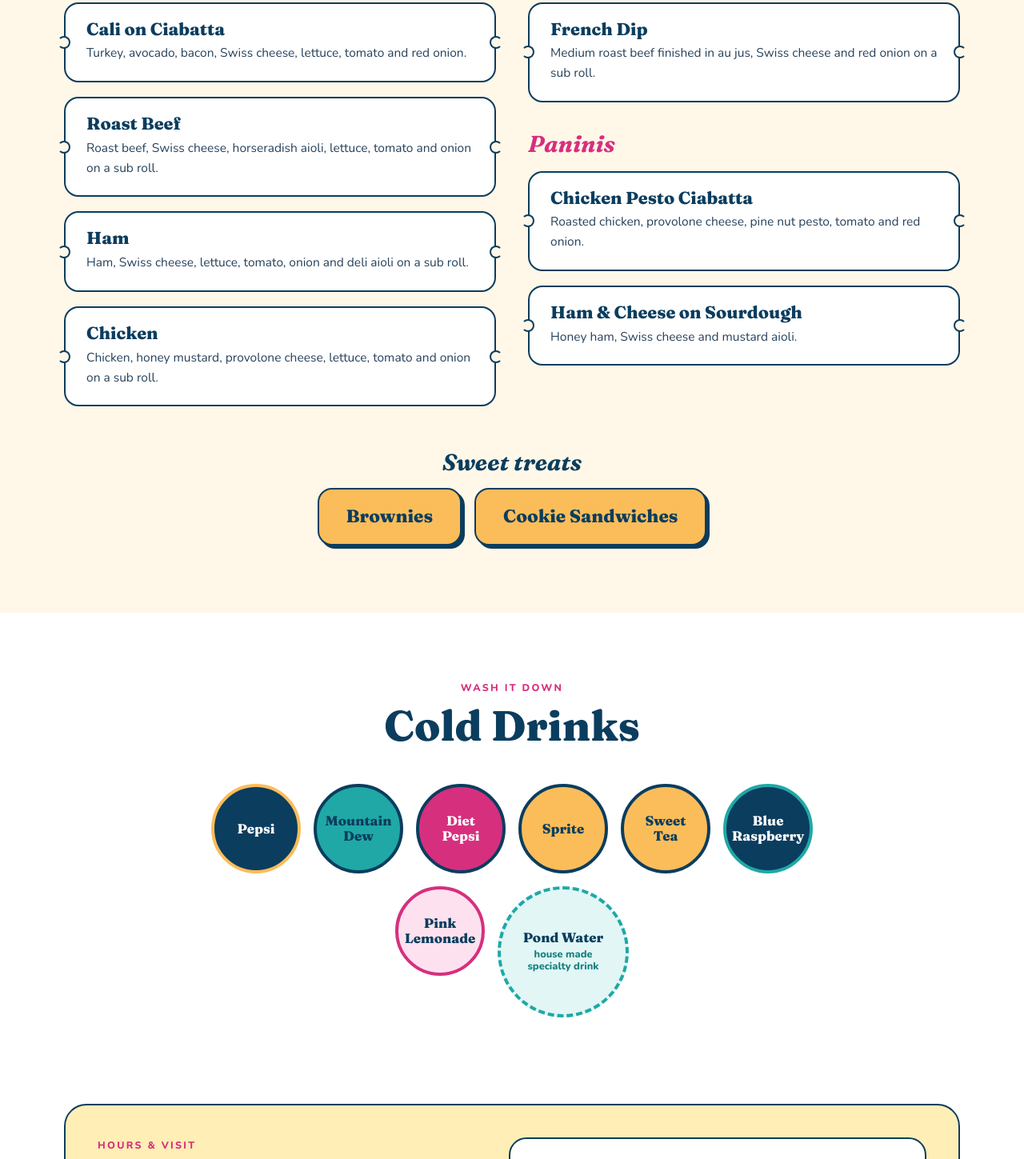
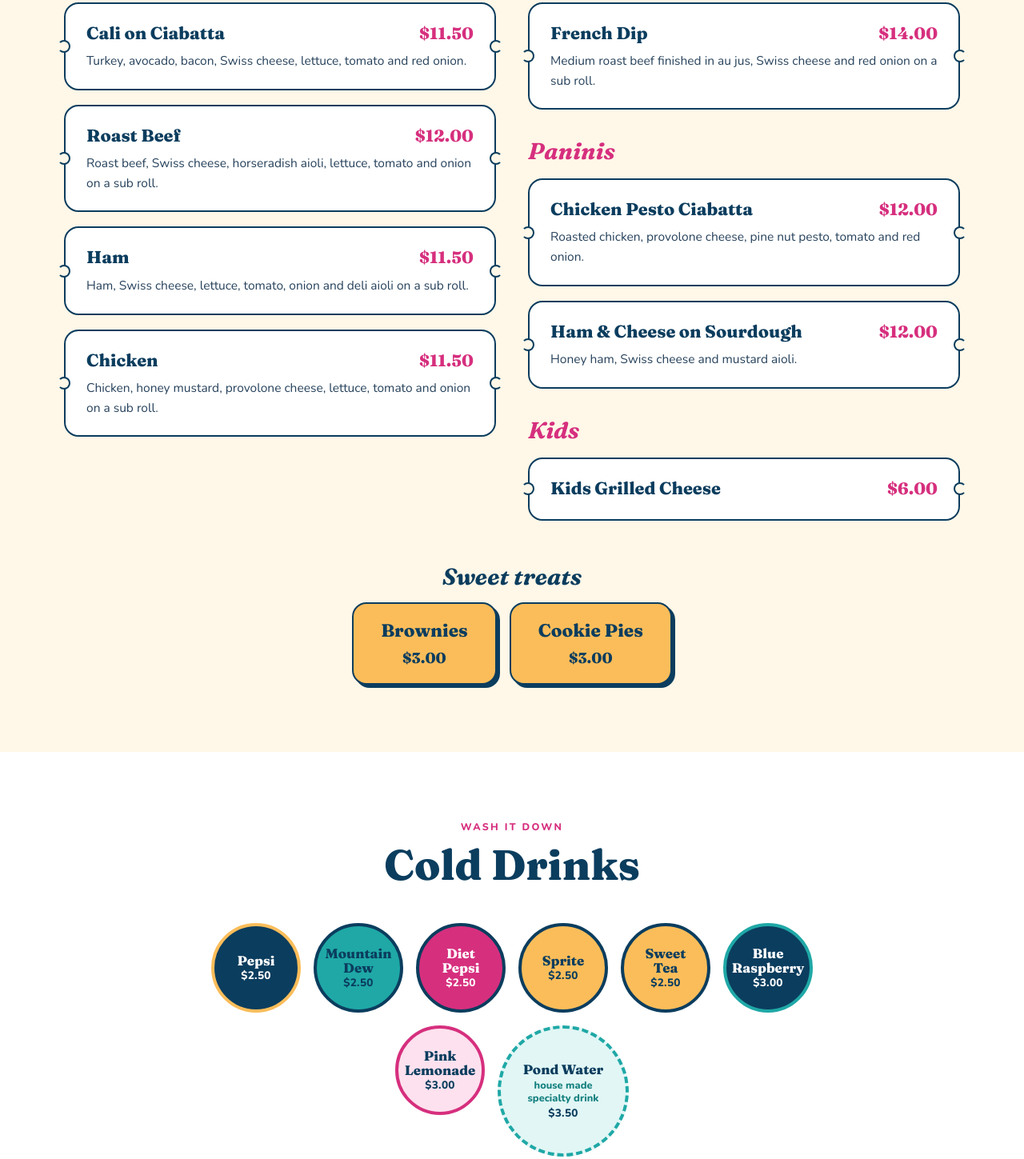
Before and after one commit to healthagent67-ai/kadenacafe, a plain HTML site: page index.html in a window 1280 px wide. Shown: the part 1871-3320 px from the top of the page at 80% size. Drawn offline with nearby package versions, Linux system fonts and the light colour scheme; grey boxes are pictures that could not be loaded.

Commit message:
Add menu prices; add Kids Grilled Cheese; rename Cookie Sandwiches to Cookie Pies
Prices from the owner's handwritten list:
- Sandwiches $11.50-$14.00, paninis $12.00, sweets $3.00, kids grilled cheese $6.00
- Drinks $2.50 (sodas, sweet tea), $3.00 (blue raspberry, pink lemonade), $3.50 (Pond Water)

Co-Authored-By: Claude Sonnet 5.5 <noreply@anthropic.com>

```diff
--- a/index.html
+++ b/index.html
@@ -147,19 +147,19 @@
             <h3 class="menu-col__title menu-col__title--teal">Cold sandwiches</h3>
 
             <article class="ticket">
-              <h4>Cali on Ciabatta</h4>
+              <div class="ticket__head"><h4>Cali on Ciabatta</h4><span class="price">$11.50</span></div>
               <p>Turkey, avocado, bacon, Swiss cheese, lettuce, tomato and red onion.</p>
             </article>
             <article class="ticket">
-              <h4>Roast Beef</h4>
+              <div class="ticket__head"><h4>Roast Beef</h4><span class="price">$12.00</span></div>
               <p>Roast beef, Swiss cheese, horseradish aioli, lettuce, tomato and onion on a sub roll.</p>
             </article>
             <article class="ticket">
-              <h4>Ham</h4>
+              <div class="ticket__head"><h4>Ham</h4><span class="price">$11.50</span></div>
               <p>Ham, Swiss cheese, lettuce, tomato, onion and deli aioli on a sub roll.</p>
             </article>
             <article class="ticket">
-              <h4>Chicken</h4>
+              <div class="ticket__head"><h4>Chicken</h4><span class="price">$11.50</span></div>
               <p>Chicken, honey mustard, provolone cheese, lettuce, tomato and onion on a sub roll.</p>
             </article>
           </div>
@@ -168,19 +168,25 @@
             <h3 class="menu-col__title menu-col__title--pink">Hot sandwiches</h3>
 
             <article class="ticket">
-              <h4>French Dip</h4>
+              <div class="ticket__head"><h4>French Dip</h4><span class="price">$14.00</span></div>
               <p>Medium roast beef finished in au jus, Swiss cheese and red onion on a sub roll.</p>
             </article>
 
             <h3 class="menu-col__title menu-col__title--pink menu-col__title--second">Paninis</h3>
 
             <article class="ticket">
-              <h4>Chicken Pesto Ciabatta</h4>
+              <div class="ticket__head"><h4>Chicken Pesto Ciabatta</h4><span class="price">$12.00</span></div>
               <p>Roasted chicken, provolone cheese, pine nut pesto, tomato and red onion.</p>
             </article>
             <article class="ticket">
-              <h4>Ham &amp; Cheese on Sourdough</h4>
+              <div class="ticket__head"><h4>Ham &amp; Cheese on Sourdough</h4><span class="price">$12.00</span></div>
               <p>Honey ham, Swiss cheese and mustard aioli.</p>
+            </article>
+
+            <h3 class="menu-col__title menu-col__title--pink menu-col__title--second">Kids</h3>
+
+            <article class="ticket ticket--simple">
+              <div class="ticket__head"><h4>Kids Grilled Cheese</h4><span class="price">$6.00</span></div>
             </article>
           </div>
         </div>
@@ -188,8 +194,8 @@
         <div class="sweets">
           <h3 class="menu-col__title menu-col__title--yellow">Sweet treats</h3>
           <ul class="sweets__list">
-            <li>Brownies</li>
-            <li>Cookie Sandwiches</li>
+            <li>Brownies <span class="price">$3.00</span></li>
+            <li>Cookie Pies <span class="price">$3.00</span></li>
           </ul>
         </div>
       </div>
@@ -202,14 +208,14 @@
         <h2 class="section__title">Cold Drinks</h2>
 
         <ul class="bubbles">
-          <li class="bubble bubble--pepsi">Pepsi</li>
-          <li class="bubble bubble--dew">Mountain Dew</li>
-          <li class="bubble bubble--diet">Diet Pepsi</li>
-          <li class="bubble bubble--sprite">Sprite</li>
-          <li class="bubble bubble--tea">Sweet Tea</li>
-          <li class="bubble bubble--blue">Blue Raspberry</li>
-          <li class="bubble bubble--pink">Pink Lemonade</li>
-          <li class="bubble bubble--pond"><span class="bubble__name">Pond Water <span class="sr-only">-</span></span> <small>house made specialty drink</small></li>
+          <li class="bubble bubble--pepsi">Pepsi <span class="bubble__price">$2.50</span></li>
+          <li class="bubble bubble--dew">Mountain Dew <span class="bubble__price">$2.50</span></li>
+          <li class="bubble bubble--diet">Diet Pepsi <span class="bubble__price">$2.50</span></li>
+          <li class="bubble bubble--sprite">Sprite <span class="bubble__price">$2.50</span></li>
+          <li class="bubble bubble--tea">Sweet Tea <span class="bubble__price">$2.50</span></li>
+          <li class="bubble bubble--blue">Blue Raspberry <span class="bubble__price">$3.00</span></li>
+          <li class="bubble bubble--pink">Pink Lemonade <span class="bubble__price">$3.00</span></li>
+          <li class="bubble bubble--pond"><span class="bubble__name">Pond Water <span class="sr-only">-</span></span> <small>house made specialty drink</small> <span class="bubble__price">$3.50</span></li>
         </ul>
       </div>
     </section>
--- a/styles.css
+++ b/styles.css
@@ -244,6 +244,11 @@ ul { list-style: none; margin: 0; padding: 0; }
 .ticket::before { left: -10px; border-left-color: transparent; }
 .ticket::after { right: -10px; border-right-color: transparent; }
 
+.ticket__head { display: flex; justify-content: space-between; align-items: baseline; gap: 16px; }
+.price {
+  font-family: var(--font-display); font-weight: 800; font-size: 1.3rem;
+  color: var(--pink); white-space: nowrap; flex: none;
+}
 .ticket h4 { font-weight: 800; font-size: 1.35rem; }
 .ticket p { margin-top: 6px; font-size: 0.97rem; color: var(--ink); }
 
@@ -254,8 +259,9 @@ ul { list-style: none; margin: 0; padding: 0; }
   background: var(--yellow); border: 2.5px solid var(--navy); border-radius: 18px;
   box-shadow: 4px 4px 0 var(--navy);
   font-family: var(--font-display); font-weight: 800; font-size: 1.4rem; color: var(--navy);
-  padding: 16px 34px;
+  padding: 16px 34px; text-align: center;
 }
+.sweets__list .price { display: block; margin-top: 2px; font-size: 1.15rem; color: var(--navy); }
 
 /* ---------- Drinks ---------- */
 .bubbles {
@@ -270,6 +276,8 @@ ul { list-style: none; margin: 0; padding: 0; }
   transition: transform 0.2s ease;
 }
 .bubble:hover { transform: translateY(-4px) rotate(-3deg); }
+.bubble { flex-direction: column; gap: 3px; }
+.bubble__price { display: block; font-family: var(--font-body); font-weight: 800; font-size: 0.85rem; letter-spacing: 0.02em; }
 .bubble--pepsi  { background: var(--navy);   color: var(--white); border-color: var(--yellow); }
 .bubble--dew    { background: var(--teal); }
 .bubble--diet   { background: var(--pink);   color: var(--white); border-color: var(--navy); }
```
